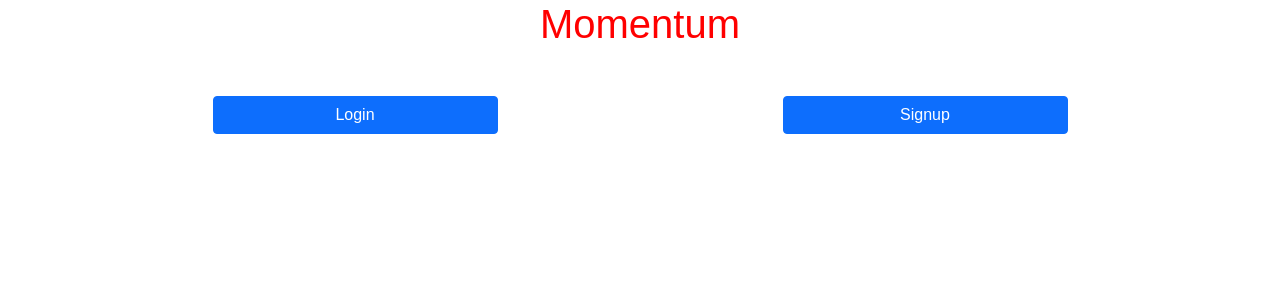
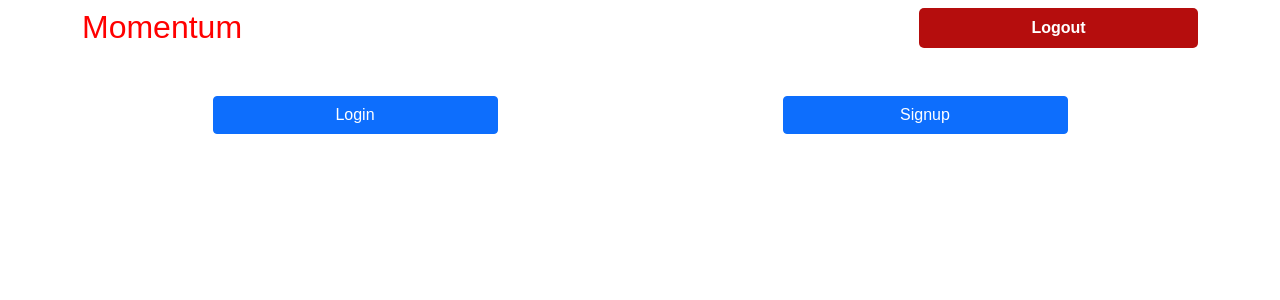
Before and after one commit to Brionesgmm/momentum, a React (Vite) app in the folder frontend/: page / in a window 1280 px wide. Shown: the top 300 px of the page. Built offline with nearby package versions, Linux system fonts and the light colour scheme; no server answers.

Commit message:
moved logout button to header

```diff
--- a/frontend/src/index.css
+++ b/frontend/src/index.css
@@ -48,6 +48,14 @@ header * {
   color: white;
   font-weight: bold;
   margin: 0.25rem 0;
+}
+
+/* Header Section */
+
+.headerSection {
+  display: flex;
+  justify-content: space-between;
+  margin: 0.5rem 0;
 }
 
 /* Live Tasks Section */
--- a/frontend/src/routes/Profile.jsx
+++ b/frontend/src/routes/Profile.jsx
@@ -98,9 +98,6 @@ const Profile = () => {
             <p>
               <strong>Email</strong>: {user.email}
             </p>
-            <Link to="/logout" className="col-3 btn btn-primary">
-              Logout
-            </Link>
           </div>
           <div>
             <button>Live Tasks</button>
--- a/frontend/src/routes/Root.jsx
+++ b/frontend/src/routes/Root.jsx
@@ -27,10 +27,13 @@ function Root() {
   return (
     <>
       <header className="container">
-        <div className="text-center">
-          <h1 className="">
+        <div className="headerSection">
+          <h1 className="mainTitle">
             <Link to={user ? "/profile" : "/"}>Momentum</Link>
           </h1>
+          <Link to="/logout" className="col-3 btn btn-primary deleteBtn">
+            Logout
+          </Link>
         </div>
       </header>
       <Messages messages={messages} />
```
